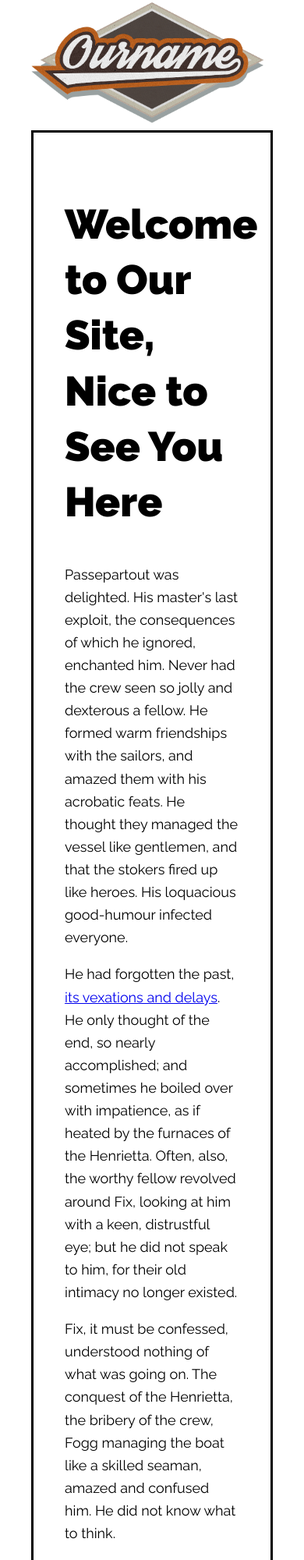
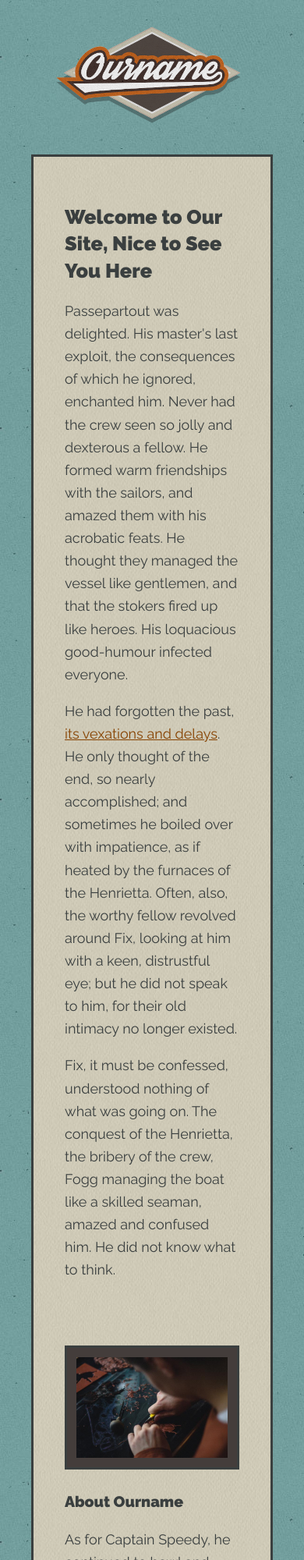
Before and after one commit to andrewgwardwell/kd, a plain HTML site: page styling/styling.html in a window 390 px wide. Shown: the top 2000 px of the page at 78% size. Drawn offline with Linux system fonts and the light colour scheme.

Commit message:
progress

```diff
--- a/styling/style.css
+++ b/styling/style.css
@@ -3,7 +3,16 @@ body {
 	font-size: 1.125rem;
 	line-height: 1.618;
 	margin:0;
+	background-color: #75A1A0;
+	color: #3A3F3F;
+background-image: url("bg_one.jpg");
 }
+
+a, a:link, a:visited {color: #864200;}
+
+a:hover, a:active {color: #34918F;}
+
+header, footer{color: #003837;}
 
 h1 {
 	font-weight: 900;
@@ -50,7 +59,9 @@ h6 {
 img {max-width: 100%;
 height: auto;}
 
-header, footer {text-align:center;}
+header, footer {text-align:center;
+padding: 2rem;
+}
 
 .hidden {clip: rect (1px,1px,1px,1px);position: absolute !important;
 height: 1px;
@@ -59,12 +70,15 @@ overflow:hidden;}
 
 .wrapper {width: 100%;
 max-width:80rem;
-margin-left: auto;
-margin-right:auto;
-padding: 5rem;
+border-width:0.1875rem;
+border-style: solid;
+margin: 0 auto;
 box-sizing:border-box;
-border-style:solid;
-border-width:0.1875rem;}
+padding:5rem;
+background-color: #CEC9B6;
+background-image:url("bg_two.jpg");
+}
+
 
 .col_01 {width: 62.5%;
 float: left;}
@@ -74,11 +88,13 @@ float: left;}
 }
 .col_02 {width: 37.5%;
 float: right;padding-left: 5rem;box-sizing:border-box;}
+
 .image_frame {
 box-sizing:border-box;
-padding:.75rem;
-border-style:solid;
-border-width:0.1875rem
+padding:0.75rem;
+border-width:0.1875rem;
+border-style: solid;
+background-color: #443D3B;
 }
 
 .clearfix:before,
@@ -118,6 +134,13 @@ border-width:0.1875rem
 	.col_02 {padding-left: 3rem;}
 }
 @media (max-width: 60rem){
+	h1{
+		font-size:5.6vw;
+	}
+	h2 {
+	font-size: 3.9vw;
+	 }
+
 	.wrapper {
 		padding:4rem;
 	}
@@ -138,6 +161,13 @@ border-width:0.1875rem
 		padding:3.5rem;
 	}
 @media (max-width: 45rem){
+
+h1{
+		font-size:6.5vw;
+	}
+	h2 {
+	font-size: 5vw;
+	 }
 	.wrapper {
 		padding:3rem;
 	}
--- a/styling/styling.html
+++ b/styling/styling.html
@@ -5,6 +5,8 @@
 		<title>Start Here - Learn CSS</title>
 		<link rel="stylesheet" type="text/css" href="style.css">
 		<link href='https://fonts.googleapis.com/css?family=Raleway:400,600,700,900,400italic,500' rel='stylesheet' type='text/css'>
+
+<meta name="viewport" content="width=device-width,initial-scale=1">
 	</head>
 	<body>
 
@@ -47,7 +49,7 @@
 
 		<footer>
 
-			<p>&copy; 2016 Ourname</p>
+			<p>&copy; 2018 Ourname</p>
 
 		</footer>
 
```
